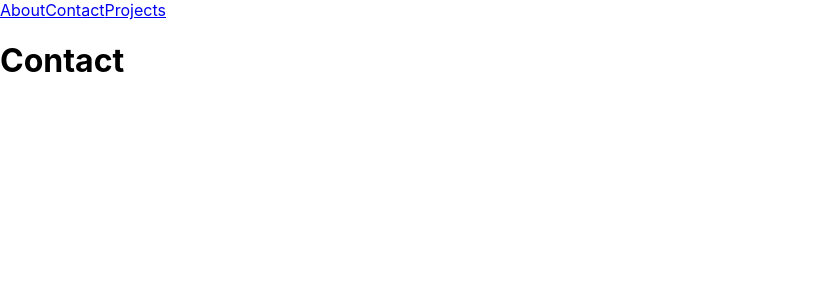
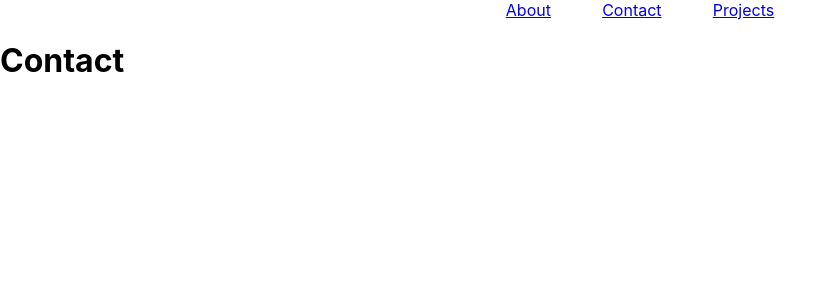
Before and after one commit to mickbbnelson/micks-portfolio, a React (Create React App) app: page /contact in a window 1280 px wide. Shown: the top 300 px of the page, without its empty margins (0-837 px from the left). Built offline with nearby package versions, Linux system fonts and the light colour scheme.

Commit message:
Add CSS stylings to NavBar

```diff
--- a/src/App.css
+++ b/src/App.css
@@ -1,38 +1,15 @@
-.App {
+#navbar {
   text-align: center;
 }
 
-.App-logo {
-  height: 40vmin;
-  pointer-events: none;
+#nav-link-about {
+  padding: 2%
 }
 
-@media (prefers-reduced-motion: no-preference) {
-  .App-logo {
-    animation: App-logo-spin infinite 20s linear;
-  }
+#nav-link-contact {
+  padding: 2%
 }
 
-.App-header {
-  background-color: #282c34;
-  min-height: 100vh;
-  display: flex;
-  flex-direction: column;
-  align-items: center;
-  justify-content: center;
-  font-size: calc(10px + 2vmin);
-  color: white;
+#nav-link-projects {
+  padding: 2%
 }
-
-.App-link {
-  color: #61dafb;
-}
-
-@keyframes App-logo-spin {
-  from {
-    transform: rotate(0deg);
-  }
-  to {
-    transform: rotate(360deg);
-  }
-}
```
